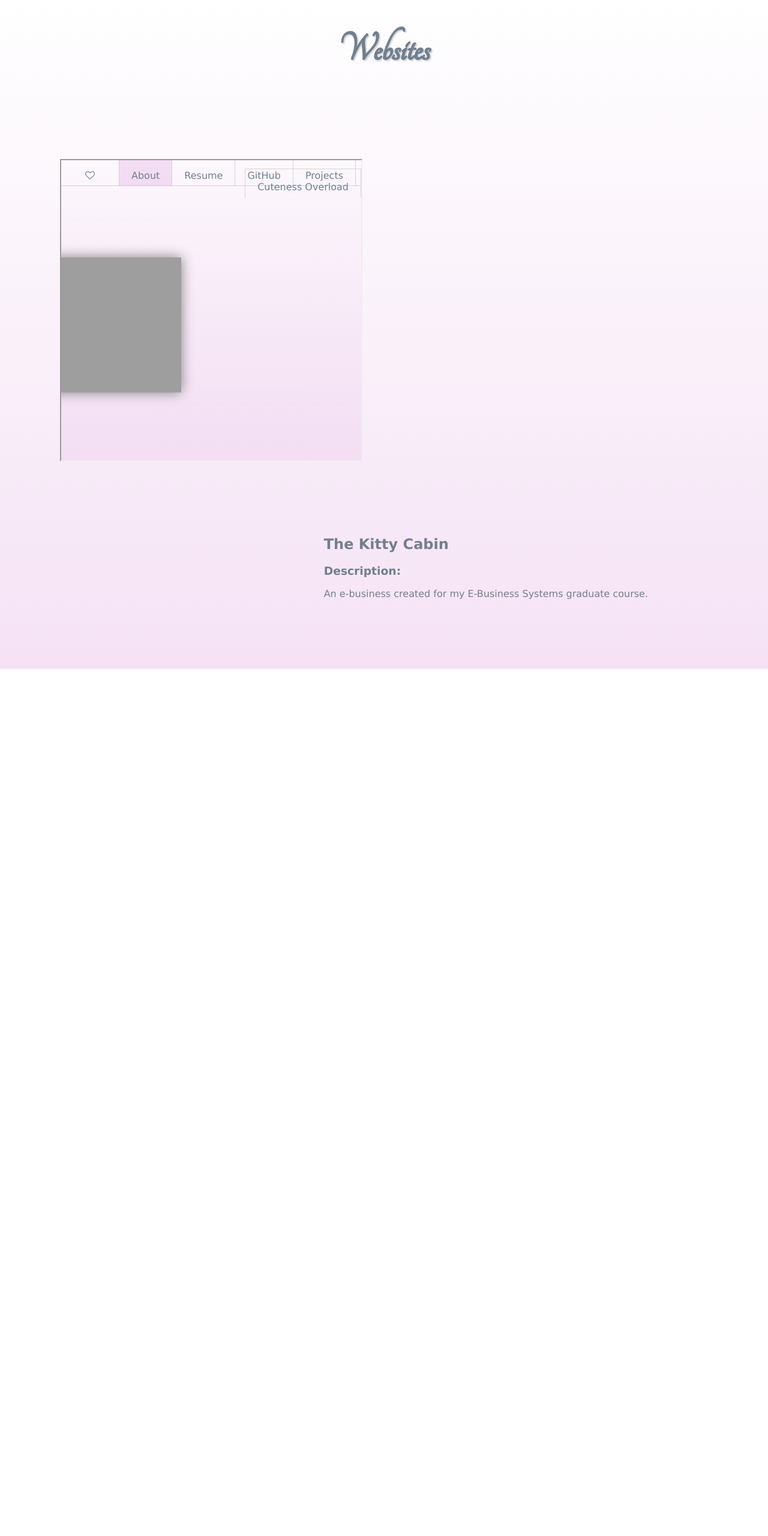
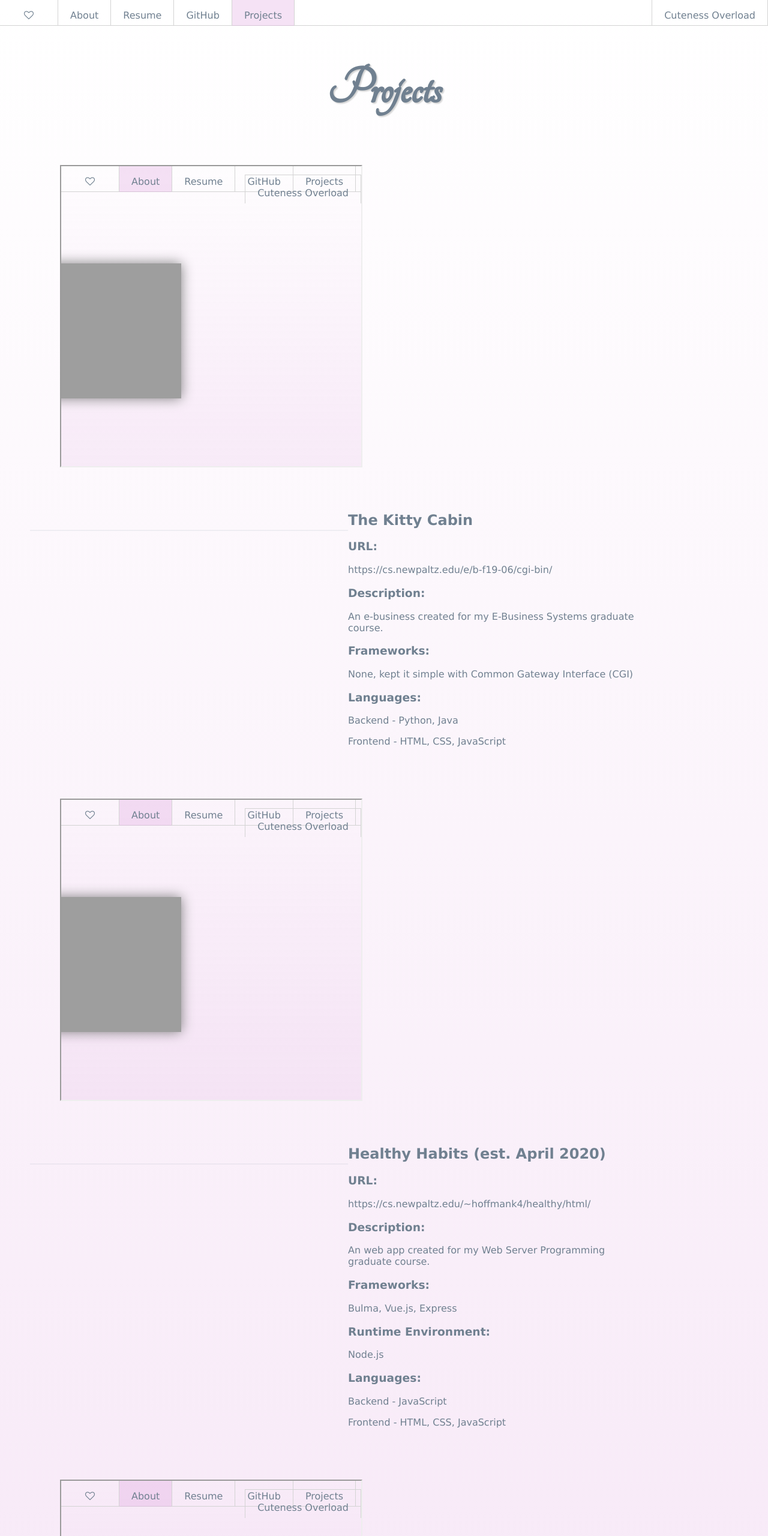
Before and after one commit to kaitlinchoffmann/personal-website, a plain HTML site: page projects.htm in a window 1280 px wide. Shown: the top 2560 px of the page at 60% size. Before the commit the page ends 1115 px from the top, so only its background shows below. Drawn offline with Linux system fonts and the light colour scheme.

Commit message:
Add Resume Page and Edit Projects page

```diff
--- a/index.html
+++ b/index.html
@@ -13,7 +13,7 @@
     <ul class="dropdown">
       <li><i class="fa fa-heart-o" aria-hidden="true"></i></li>
       <li><a href="index.html" class="active">About</a></li>
-      <li><a href="#resume">Resume</a></li>
+      <li><a href="resume.htm">Resume</a></li>
       <li><a href="https://github.com/kaitlinchoffmann" target="_blank">GitHub</a></li>
       <li><a class="last-tab" href="projects.htm">Projects</a></li>
       <li><a class="last-tab" href="#cuteness">Cuteness Overload</a></li>
--- a/main.css
+++ b/main.css
@@ -26,6 +26,18 @@ li a {
   color: rgb(112, 128, 144);
   border-left: 1px solid lightgrey;
   border-top: 1px solid lightgrey;
+}
+
+a:any-link {
+  color: rgb(112, 128, 144);
+  list-style-type: none;
+  text-decoration: none;
+}
+
+a:visited {
+  color: rgb(112, 128, 144);
+  list-style-type: none;
+  text-decoration: none;
 }
 
 a:hover {
@@ -61,7 +73,7 @@ li:last-child {
 #about-text {
     width: 500px;
     float: left;
-    margin-top: 70px;
+    margin-top: 60px;
     margin-left: 200px;
     margin-right: 40px;
     padding: 30px;
@@ -70,14 +82,14 @@ li:last-child {
 }
 
 #name {
-    font-size: 70px;
+    font-size: 90px;
     font-family: tangerine;
     text-align: center;
     text-shadow: 2px 2px 2px lightgrey;
 }
 
 footer {
-    padding: 20px;
+    padding: 40px;
     background-color: plum;
     color: white;
     text-align: center;
--- a/projects.css
+++ b/projects.css
@@ -2,10 +2,18 @@ iframe {
     width: 500px;
     height: 500px;
     margin-left: 100px;
-    margin-top: 100px;
+    margin-bottom: 50px;
+    margin-top: 20px;
 }
 
-.web-info {
+div.web-info {
     float: right;
-    margin: 100px 200px 100px 0px;
+    margin-right: 200px;
+    margin-bottom: 50px;
+    width: 500px;
 }
+
+hr {
+    border: 1px solid rgba(119, 136, 153, 0.1);
+    margin: 50px;
+}
--- a/projects.htm
+++ b/projects.htm
@@ -5,20 +5,74 @@
     <meta name="viewport" content="width=device-width, initial-scale=1.0">
     <link rel="stylesheet" type="text/css" href="main.css">
     <link rel="stylesheet" type="text/css" href="projects.css">
+    <link rel="stylesheet" href="https://cdnjs.cloudflare.com/ajax/libs/font-awesome/4.7.0/css/font-awesome.min.css">
     <link rel="stylesheet" href="https://fonts.googleapis.com/css?family=Tangerine">
     <title>KH | Projects</title>
 </head>
 <body>
-  <h1 id="name">Websites</h1>
+  <nav>
+    <ul class="dropdown">
+      <li><i class="fa fa-heart-o" aria-hidden="true"></i></li>
+      <li><a href="index.html">About</a></li>
+      <li><a href="resume.htm">Resume</a></li>
+      <li><a href="https://github.com/kaitlinchoffmann" target="_blank">GitHub</a></li>
+      <li><a class="last-tab active" href="projects.htm">Projects</a></li>
+      <li><a class="last-tab" href="#cuteness">Cuteness Overload</a></li>
+    </ul>
+  </nav>
+  <h1 id="name">Projects</h1>
   <div>
     <iframe src="index.html"></iframe>
     <div class="web-info">
         <h2>The Kitty Cabin</h2>
+        <h3>URL:</h3>
+        <a href="https://cs.newpaltz.edu/e/b-f19-06/cgi-bin/" target="_blank">https://cs.newpaltz.edu/e/b-f19-06/cgi-bin/</a>
         <h3>Description:</h3>
-        <p>An e-business created for my E-Business Systems graduate course.</p>
+        An e-business created for my E-Business Systems graduate course.
+        <h3>Frameworks:</h3>
+        None, kept it simple with Common Gateway Interface (CGI)
+        <h3>Languages:</h3>
+        Backend - Python, Java
+        <p>Frontend - HTML, CSS, JavaScript</p>
     </div>
-  </div>
+  </div><hr/>
 
+  <div>
+    <iframe src="index.html"></iframe>
+    <div class="web-info">
+        <h2>Healthy Habits (est. April 2020)</h2>
+        <h3>URL:</h3>
+        <a href="https://cs.newpaltz.edu/~hoffmank4/healthy/html/" target="_blank">https://cs.newpaltz.edu/~hoffmank4/healthy/html/</a>
+        <h3>Description:</h3>
+        An web app created for my Web Server Programming graduate course.
+        <h3>Frameworks:</h3>
+        Bulma, Vue.js, Express
+        <h3>Runtime Environment:</h3>
+        Node.js
+        <h3>Languages:</h3>
+        Backend - JavaScript
+        <p>Frontend - HTML, CSS, JavaScript</p>
+    </div>
+  </div><hr/>
 
+  <div>
+    <iframe src="index.html"></iframe>
+    <div class="web-info">
+        <h2>Where is My Cafe</h2>
+        <h3>URL:</h3>
+        <a href="https://cs.newpaltz.edu/e/b-f19-06/cgi-bin/" target="_blank">https://cs.newpaltz.edu/e/b-f19-06/cgi-bin/</a>
+        <h3>Description:</h3>
+        A website to find cafes anywhere in the U.S.
+        <h3>Frameworks:</h3>
+        Express
+        <h3>Runtime Environment:</h3>
+        Node.js
+        <h3>Languages - Backend:</h3>
+        JavaScript
+        <h3>Languages - Frontend:</h3>
+        HTML, CSS, JavaScript
+    </div>
+  </div><br/>
+  <footer id="bottom-space">A Website by Kaitlin Hoffmann</footer>
 </body>
 </html>
--- /dev/null
+++ b/resume.css
@@ -0,0 +1,10 @@
+#bottom-space {
+    margin-top: 100px;
+}
+iframe {
+  width: 800px;
+  height: 1030px;
+  border-style: none;
+  margin-right: auto;
+  margin-left: auto;
+}
```
Also changed, not shown: resume.htm (added, +27 -0 lines).
